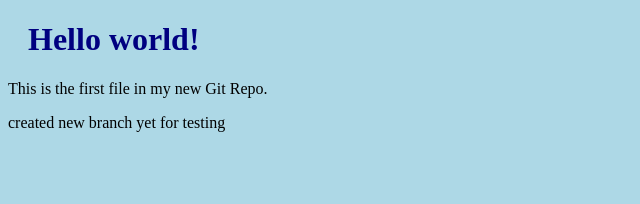
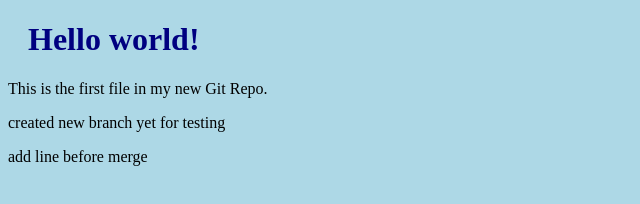
Before and after one commit to anujkp2424/HelloWorld, a plain HTML site: page index.html in a window 1280 px wide. Shown: the whole page, without its empty margins (0-640 px from the left). Drawn offline with Linux system fonts and the light colour scheme.

Commit message:
added third line before merge

```diff
--- a/index.html
+++ b/index.html
@@ -9,6 +9,7 @@
 <h1>Hello world!</h1>
 <p>This is the first file in my new Git Repo.</p>
 <p>created new branch yet for testing</p>
+<p>add line before merge</p>
 
 </body>
 </html>
```
